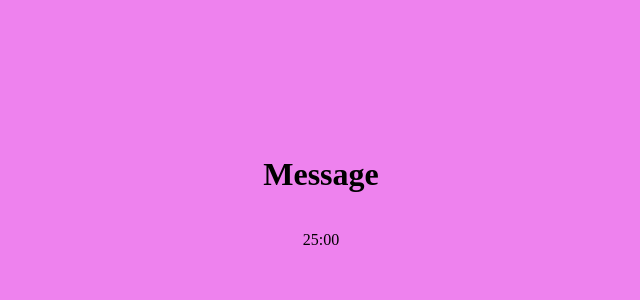
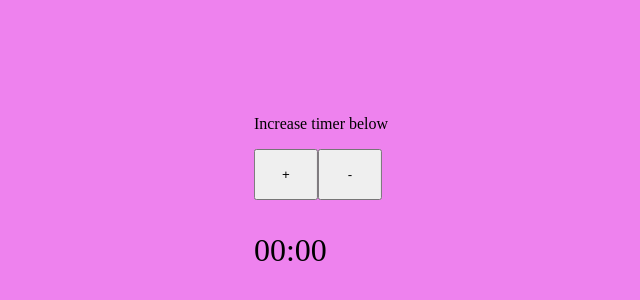
Before and after one commit to Darasimi-okeowo/pomodoro-app, a React (Create React App) app: page / in a window 1280 px wide. Shown: the part 200-500 px from the top of the page, without its empty margins (319-959 px from the left). Built offline with nearby package versions, Linux system fonts and the light colour scheme.

Commit message:
second-commit

```diff
--- a/src/App.css
+++ b/src/App.css
@@ -14,3 +14,22 @@ body{
     flex-direction: column;
     align-items: center;
 }
+
+.main{
+    align-items: center;
+}
+
+.message{
+    font-size: 2rem;
+    font-weight: 200;
+}
+
+.timer{
+    font-size: xx-large;
+    font-weight: 200;
+}
+
+.buttons{
+    width: 4rem;
+    padding: 1rem;
+}
--- a/src/App.js
+++ b/src/App.js
@@ -1,10 +1,56 @@
+import React, {useState, useEffect} from 'react';
 import './App.css';
 
 function App() {
+
+  const [seconds, setSeconds] = useState(5)
+  const [minutes, setMinutes] = useState(0)
+  const [displayMessage, setDisplayMessage] = useState(false)
+
+  useEffect(()=> {
+    let interval = setInterval(() => {
+      clearInterval(interval)
+
+      if(seconds === 0){
+      if(minutes !== 0){
+        setSeconds(59);
+        setMinutes(minutes - 1);
+      }else{
+        let minutes = displayMessage ? 24 : 4
+        let seconds = 59
+
+        setMinutes(minutes)
+        setSeconds(seconds)
+        setDisplayMessage(!displayMessage)
+      }}else{
+        setSeconds(seconds - 1)
+      }
+    }, 1000)
+  },[seconds])
+
+  const handleAdd = () => {
+    setMinutes((prev) =>
+      prev + 1
+    )
+  }
+  const handleSubtract = () => {
+    setMinutes((prev) =>
+      prev - 1
+    )
+  }
+
+  const timerMinute = minutes < 10 ? `0${minutes}` : minutes;
+  const timerSecond = seconds < 10 ? `0${seconds}` : seconds;
+
   return (
     <div className="pomodoro">
-      <h1 className='message'>Message</h1>
-      <p className='timer'>25:00</p>
+      {displayMessage && <h1 className='message'>Break time. your next session starts in:</h1>}
+      <div className='main'>
+        <p>Increase timer below</p>
+        <button className="buttons" onClick={handleAdd}>+</button>
+        <button className="buttons" onClick={handleSubtract}>-</button>
+        <p className='timer'>{timerMinute}:{timerSecond}</p>
+      </div>
     </div>
   );
 }
```
